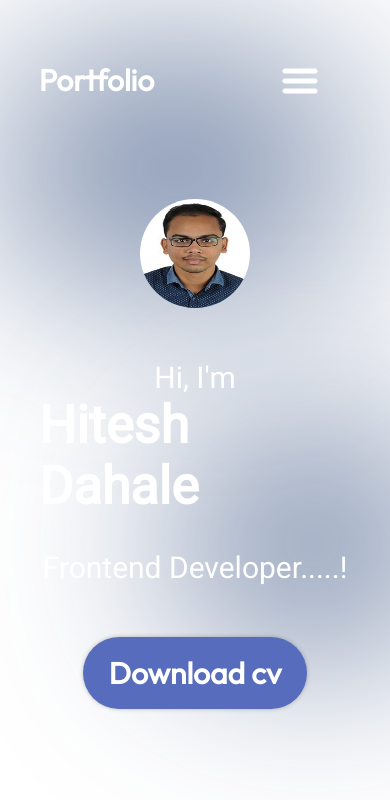
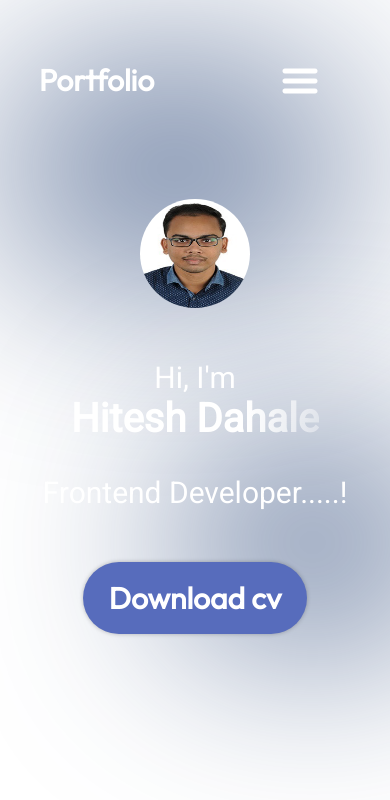
Before and after one commit to Hitesh-93/Personal-Portfolio, a React (Vite) app: page / in a window 390 px wide. Shown: the top 800 px of the page. Built offline with nearby package versions, Linux system fonts and the light colour scheme.

Commit message:
first commit

```diff
--- a/src/components/Home/Home.module.css
+++ b/src/components/Home/Home.module.css
@@ -126,3 +126,21 @@
         font-weight: 700;
     }
 }
+
+
+/* new addition */
+
+@media screen and (max-width: 403px) {
+    .container {
+        flex-direction: column-reverse;
+    }
+
+    .content {
+        align-items: center;
+    }
+
+    .title {
+        font-size: 40px;
+        font-weight: 700;
+    }
+}
```
